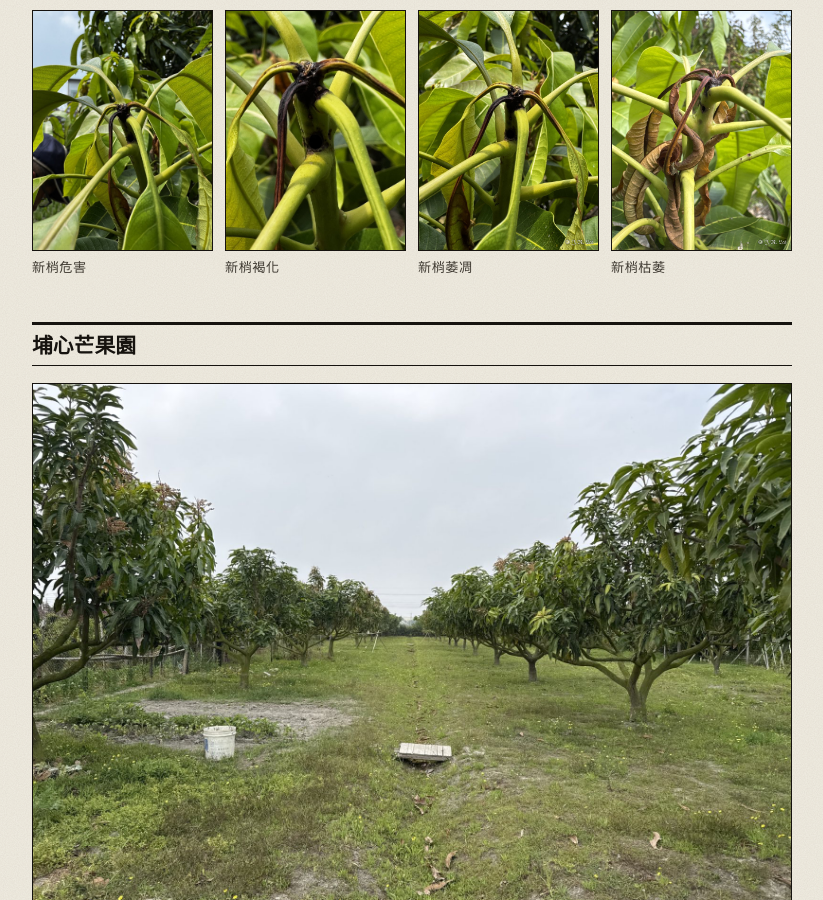
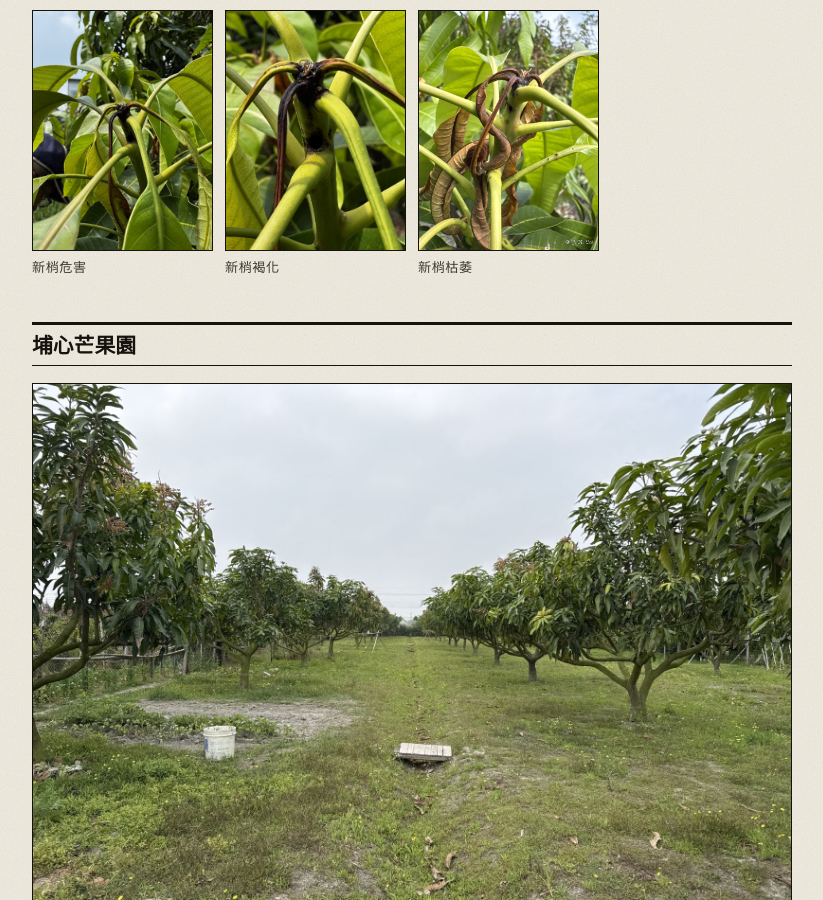
Before and after one commit to laijianren/laijianren.github.io, a Jekyll site: the page built from _cases/2026-03-24-changhua-mango-pests.md, in a window 1280 px wide and 900 px high, scrolled down 2487 px. Shown: the whole window, without its empty margins (228-1051 px from the left). Built offline with Jekyll 4.4.1, drawn with Linux system fonts in a browser that asks for light colours; some web fonts are replaced.

Commit message:
芒果：移除一張螟蛾照片
Co-Authored-By: Claude Opus 5.5 (1M context) <noreply@anthropic.com>
Claude-Session: https://claude.ai/code/session_01XJGjkT6ynprrpQ61onDbZk

```diff
--- a/_cases/2026-03-24-changhua-mango-pests.md
+++ b/_cases/2026-03-24-changhua-mango-pests.md
@@ -40,7 +40,6 @@ cover_caption: 芒果壯蛺普癭蚋
 <div class="photo-grid">
 <figure class="photo"><img src="/assets/cases/2026-03-24-changhua-mango/12.jpg" alt="芒果螟蛾危害的新梢"><figcaption>新梢危害</figcaption></figure>
 <figure class="photo"><img src="/assets/cases/2026-03-24-changhua-mango/13.jpg" alt="新梢褐化"><figcaption>新梢褐化</figcaption></figure>
-<figure class="photo"><img src="/assets/cases/2026-03-24-changhua-mango/14.jpg" alt="新梢褐化萎凋"><figcaption>新梢萎凋</figcaption></figure>
 <figure class="photo"><img src="/assets/cases/2026-03-24-changhua-mango/15.jpg" alt="新梢枯萎"><figcaption>新梢枯萎</figcaption></figure>
 </div>
 
```
Also changed, not shown: assets/cases/2026-03-24-changhua-mango/14.jpg (deleted).
